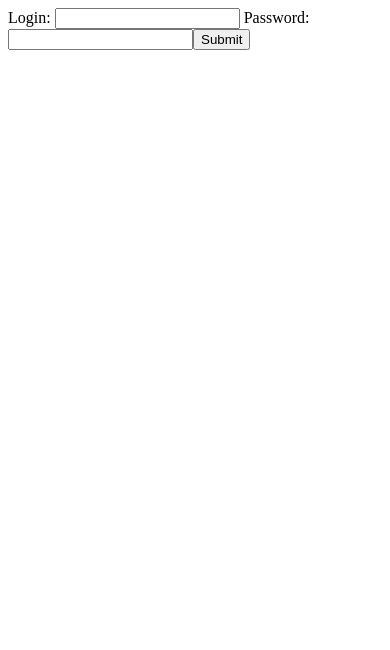
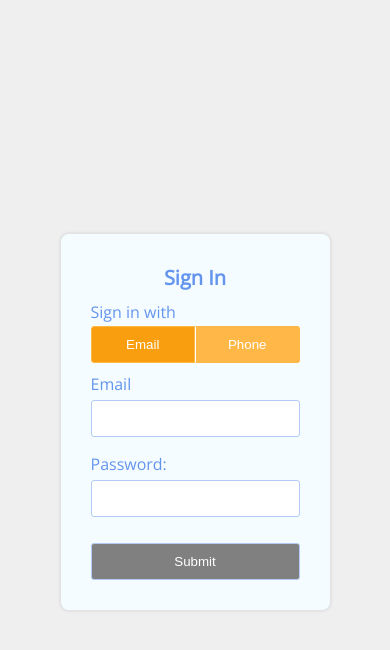
Before and after one commit to ignateff/cloudike-test-app, an Angular app in the folder cloudike-test-app/: page /sign-in in a window 390 px wide. Shown: the top 650 px of the page. Built offline with nearby package versions, Linux system fonts and the light colour scheme.

Commit message:
feat(app/sign-in) add sign-in with phone

```diff
--- a/cloudike-test-app/src/app/auth/auth.service.ts
+++ b/cloudike-test-app/src/app/auth/auth.service.ts
@@ -29,16 +29,6 @@ export class AuthService {
               private toastr: ToastrService) {
   }
 
-  login(login: string, password: string) {
-    if (this.isLoginEmail(login)) {
-      this.loginByEmail(login, password)
-    } else if (this.isLoginPhone(login)) {
-      this.loginByPhone(login, password)
-    } else {
-      this.toastr.warning('Pleas write your email or phone number')
-    }
-  }
-
   logout() {
     this.clearUserData();
     if (!this.getLocalToken()) {
@@ -50,9 +40,26 @@ export class AuthService {
     return !!this.getLocalToken();
   }
 
-  private loginByEmail(email: string, password: string) {
-    const url = `${this.config.getBaseApiUrl()}/api/2/accounts/login/`;
-    this.http.post(url, {email, password})
+  public loginByEmail(email: string, password: string) {
+    const phone = '';
+    this.login({email, password, phone})
+  }
+
+  public loginByPhone(phone: string, password: string) {
+    const email = '';
+    this.login({phone, password, email})
+  }
+
+  private login({email, phone, password}) {
+    let loginObservable$ = null;
+    if (email) {
+      loginObservable$ = this.http.post(this.config.getLoginWithEmailUrl(), {email, password})
+    }
+    if (phone) {
+      loginObservable$ = this.http.post(this.config.getLoginWithPhoneUrl(), {phone, password})
+    }
+    if (loginObservable$) {
+      loginObservable$
         .subscribe((result: AuthSuccessResult) => {
           const {token, userid} = result;
           if (token) {
@@ -62,23 +69,12 @@ export class AuthService {
         }, (error) => {
           this.clearUserData();
           const errorMsg = error.statusText;
-        if(errorMsg){
-          this.toastr.error('Sign-in error: '+ errorMsg);
+          if (errorMsg) {
+            this.toastr.error('Sign-in error: ' + errorMsg);
           }
           console.log('error', error);
         })
     }
-
-  private loginByPhone(phone: string, password: string) {
-    console.log('login by phone', phone);
-  }
-
-  private isLoginEmail(login: string) {
-    return true;
-  }
-
-  private isLoginPhone(login: string) {
-    return false;
   }
 
   private saveUserDataLocally({token, userid}) {
--- a/cloudike-test-app/src/app/config.service.ts
+++ b/cloudike-test-app/src/app/config.service.ts
@@ -1,19 +1,36 @@
-import { Injectable } from '@angular/core';
+import {Injectable} from '@angular/core';
 
 @Injectable({
   providedIn: 'root'
 })
 export class ConfigService {
 
-  baseApiUrl: string = 'https://saas.cloudike.com';
-  monthsNames: string[] = ['January', 'February','March','April','May','June','July','August','September','October','November','December']
-  constructor() { }
+  private baseApiUrl: string = 'https://saas.cloudike.com';
+  private monthsNames: string[] = ['January', 'February', 'March', 'April', 'May', 'June', 'July', 'August', 'September', 'October', 'November', 'December']
+  private phoneNumberRegExp: RegExp = /^\++\d{11}$/g;
+  private loginWithEmailUrl: string = '/api/2/accounts/login/';
+  private loginWithPhoneUrl: string = '/api/2/accounts/login_by_phone/';
 
-  getBaseApiUrl(){
+  constructor() {
+  }
+
+  getBaseApiUrl() {
     return this.baseApiUrl;
   }
 
-  getMonthsNames(){
+  getMonthsNames() {
     return this.monthsNames;
   }
+
+  getPhoneNumberRegExp(){
+    return this.phoneNumberRegExp;
+  }
+
+  getLoginWithEmailUrl(){
+    return this.getBaseApiUrl() + this.loginWithEmailUrl;
+  }
+
+  getLoginWithPhoneUrl(){
+    return this.getBaseApiUrl()+this.loginWithPhoneUrl
+  }
 }
--- a/cloudike-test-app/src/app/sign-in/sign-in.component.html
+++ b/cloudike-test-app/src/app/sign-in/sign-in.component.html
@@ -1,11 +1,49 @@
-<form [formGroup]="signInForm" (ngSubmit)="submitForm()">
-  <label>
-    Login:
-    <input type="text" formControlName="login">
-  </label>
-  <label>
-    Password:
-    <input type="text" formControlName="password">
-  </label>
-  <button>Submit</button>
-</form>
+<div class="sign-in">
+  <h1 class="sign-in__title">Sign In</h1>
+  <div class="sign-in__switcher">
+    <div class="sign-in__switcher-label">Sign in with</div>
+    <div class="sign-in__switcher-btn-group">
+      <button class="sign-in__switcher-btn" [ngClass]="{'sign-in__switcher-btn_active': signInType === 'email'}" (click)="signInWith('email')">Email</button>
+      <button class="sign-in__switcher-btn" [ngClass]="{'sign-in__switcher-btn_active': signInType === 'phone'}" (click)="signInWith('phone')">Phone</button>
+    </div>
+  </div>
+  <form class="sign-in__form" [formGroup]="signInForm" (ngSubmit)="submitForm()">
+    <div class="sign-in__input-ctrl" *ngIf="signInType === 'email'">
+      <label class="sign-in__label" for="email">Email</label>
+      <input id="email" class="sign-in__input" [ngClass]="{'sign-in__input_error':(email.invalid && (email.dirty || email.touched))}" type="text" formControlName="email">
+      <div *ngIf="email.invalid && (email.dirty || email.touched)"
+           class="sign-in__error">
+        <div *ngIf="email.errors.required">
+          Name is required.
+        </div>
+        <div *ngIf="email.errors.phoneValidator">
+          Login should be email
+        </div>
+      </div>
+    </div>
+    <div class="sign-in__input-ctrl" *ngIf="signInType === 'phone'">
+      <label class="sign-in__label" for="phone">Phone</label>
+      <input id="phone" class="sign-in__input" [ngClass]="{'sign-in__input_error':(phone.invalid && (phone.dirty || phone.touched))}" type="text" formControlName="phone">
+      <div *ngIf="phone.invalid && (phone.dirty || phone.touched)"
+           class="sign-in__error">
+        <div *ngIf="phone.errors.required">
+          Name is required.
+        </div>
+        <div *ngIf="phone.errors.phoneValidator">
+          Login should be phone number
+        </div>
+      </div>
+    </div>
+    <div class="sign-in__input-ctrl">
+      <label class="sign-in__label" for="password">Password:</label>
+      <input id="password" class="sign-in__input" [ngClass]="{'sign-in__input_error':(password.invalid && (password.dirty || password.touched))}"  type="text" formControlName="password">
+      <div *ngIf="password.invalid && (password.dirty || password.touched)"
+           class="sign-in__error">
+        <div *ngIf="password.errors.required">
+          Name is required.
+        </div>
+      </div>
+    </div>
+    <button [disabled]="!signInForm.valid" class="sign-in__submit">Submit</button>
+  </form>
+</div>
--- a/cloudike-test-app/src/app/sign-in/sign-in.component.scss
+++ b/cloudike-test-app/src/app/sign-in/sign-in.component.scss
@@ -0,0 +1,101 @@
+:host {
+  display: flex;
+  min-height: 100vh;
+  justify-content: center;
+  align-items: center;
+}
+
+.sign-in {
+  $text-color: cornflowerblue;
+  $text-accent: #ffb847;
+  background-color: #f5fcff;
+  padding: 30px;
+  border-radius: 8px;
+  box-shadow: 0 0 2px 2px #e2e2e2;
+  &__form {
+    display: flex;
+    flex-flow: column;
+  }
+  &__title {
+    margin: 0 0 10px 0;
+    font-size: 20px;
+    color: $text-color;
+    text-align: center;
+  }
+  &__switcher {
+    display: flex;
+    flex-flow: column;
+    margin-bottom: 10px;
+    &-label {
+      color: $text-color;
+      padding-bottom: 3px;
+    }
+    &-btn {
+      outline: none;
+      width: 50%;
+      box-sizing: border-box;
+      padding: 10px 15px;
+      border-radius: 3px;
+      border: 1px solid $text-accent;
+      background-color: $text-accent;
+      color: white;
+      cursor: pointer;
+      transition: background-color .3s ease;
+      &:first-child {
+        border-radius: 3px 0 0 3px;
+      }
+      &:last-child {
+        border-left: 1px solid white;
+        border-radius: 0 3px 3px 0;
+      }
+      &_active {
+        background-color: #f99f0f;
+      }
+
+    }
+    &-btn-group {
+      display: flex;
+    }
+  }
+  &__input-ctrl {
+    position: relative;
+    display: flex;
+    flex-flow: column;
+    padding-bottom: 16px;
+  }
+  &__label {
+    color: $text-color;
+    padding-bottom: 5px;
+  }
+  &__input {
+    padding: 10px 15px;
+    border-radius: 3px;
+    border: 1px solid #b2caf5;
+    &_error {
+      border-color: rgba(255, 0, 0, 0.4);
+      background-color: rgba(255, 0, 0, 0.05);
+    }
+  }
+  &__error {
+    position: absolute;
+    bottom: 0;
+    font-size: 12px;
+    color: red;
+  }
+  &__submit {
+    padding: 10px 15px;
+    border-radius: 3px;
+    border: 1px solid #b2caf5;
+    background-color: $text-color;
+    color: white;
+    margin-top: 10px;
+    cursor: pointer;
+    transition: background-color .3s ease;
+    &:disabled {
+      background-color: gray;
+    }
+    &:hover {
+      background-color: lighten($text-color, 10px);
+    }
+  }
+}
--- a/cloudike-test-app/src/app/sign-in/sign-in.component.ts
+++ b/cloudike-test-app/src/app/sign-in/sign-in.component.ts
@@ -1,7 +1,8 @@
 import {Component, OnInit} from '@angular/core';
-import {FormBuilder, FormGroup, Validators} from "@angular/forms";
+import {AbstractControl, FormBuilder, FormGroup, Validators} from "@angular/forms";
 import {AuthService} from "../auth/auth.service";
 import {log} from "util";
+import {ConfigService} from "../config.service";
 
 @Component({
   selector: 'app-sign-in',
@@ -11,23 +12,69 @@ import {log} from "util";
 export class SignInComponent implements OnInit {
 
   signInForm: FormGroup;
+  signInType: string = 'email';
 
-  constructor(private fb: FormBuilder, private authService: AuthService) {
-    this.signInForm = this.fb.group({
-      //todo add phone validation
-      'login': ['', [Validators.required, Validators.email]],
-      'password': ['', Validators.required]
-    })
+  constructor(private fb: FormBuilder,
+              private authService: AuthService,
+              private config: ConfigService) {
+    this.setFormGroup()
   }
 
   ngOnInit() {
   }
 
   submitForm() {
-    const {login, password} = this.signInForm.value;
-    if(login && password){
-      this.authService.login(login, password)
+    const {email, phone, password} = this.signInForm.value;
+    if(this.signInType === 'email'){
+      if (email && password) {
+        this.authService.loginByEmail(email, password)
+      }
+    } else if(this.signInType==='phone'){
+      if(phone && password){
+        this.authService.loginByPhone(phone, password)
+      }
+    }
+
+  }
+
+  phoneValidator(){
+    return (control: AbstractControl): {[key: string]: any} | null => {
+      const phoneRegExp = this.config.getPhoneNumberRegExp();
+      const isPhone = !Validators.pattern(phoneRegExp)(control);
+      return !isPhone ? {'phoneValidator': {value: control.value}} : null;
+    };
+  }
+
+  signInWith(signInType){
+    this.signInType = signInType;
+    this.setFormGroup();
+  }
+
+  setFormGroup(){
+    if(this.signInType === 'email'){
+      this.signInForm = this.fb.group({
+        'email': ['', [Validators.required, Validators.email]],
+        'password': ['', Validators.required]
+      });
+    } else if(this.signInType === 'phone'){
+      this.signInForm = this.fb.group({
+        'phone': ['', [Validators.required, this.phoneValidator()]],
+        'password': ['', Validators.required]
+      })
     }
   }
 
+  get email() {
+    return this.signInForm.get('email');
+  }
+
+  get phone(){
+    return this.signInForm.get('phone');
+  }
+
+  get password() {
+    return this.signInForm.get('password');
+  }
+
+
 }
--- a/cloudike-test-app/src/app/timeline/timeline.component.ts
+++ b/cloudike-test-app/src/app/timeline/timeline.component.ts
@@ -41,5 +41,4 @@ export class TimelineComponent implements OnInit {
       })
     });
   }
-
 }
--- a/cloudike-test-app/src/index.html
+++ b/cloudike-test-app/src/index.html
@@ -6,6 +6,7 @@
   <base href="/">
   <meta name="viewport" content="width=device-width, initial-scale=1">
   <link rel="icon" type="image/x-icon" href="favicon.ico">
+  <link href="https://fonts.googleapis.com/css?family=Open+Sans&display=swap" rel="stylesheet">
 </head>
 <body>
   <app-root></app-root>
--- a/cloudike-test-app/src/styles.scss
+++ b/cloudike-test-app/src/styles.scss
@@ -1,2 +1,9 @@
 /* You can add global styles to this file, and also import other style files */
 @import '~ngx-toastr/toastr';
+
+body, html {
+  margin: 0;
+  padding: 0;
+  font-family: 'Open Sans', sans-serif;
+  background-color: #efefef;
+}
```
Lines whose indentation alone changed are shown as unchanged.
